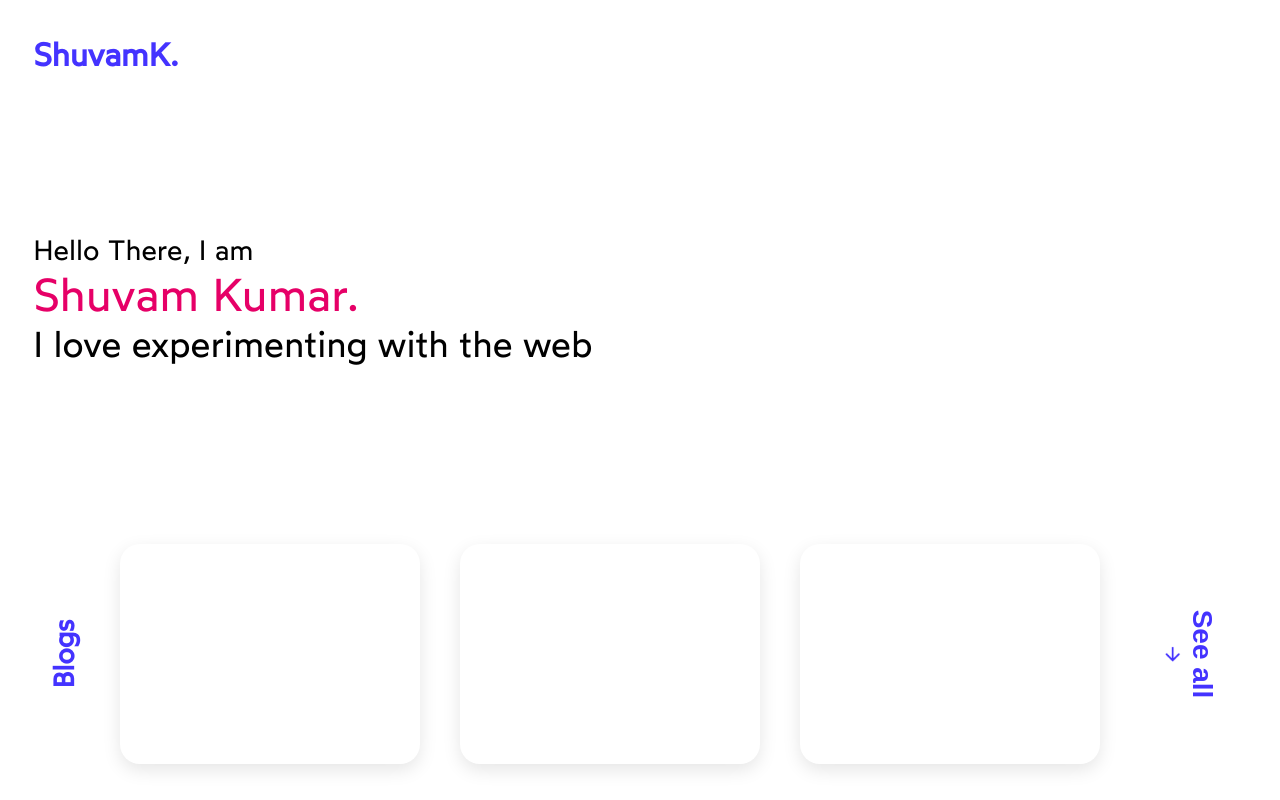
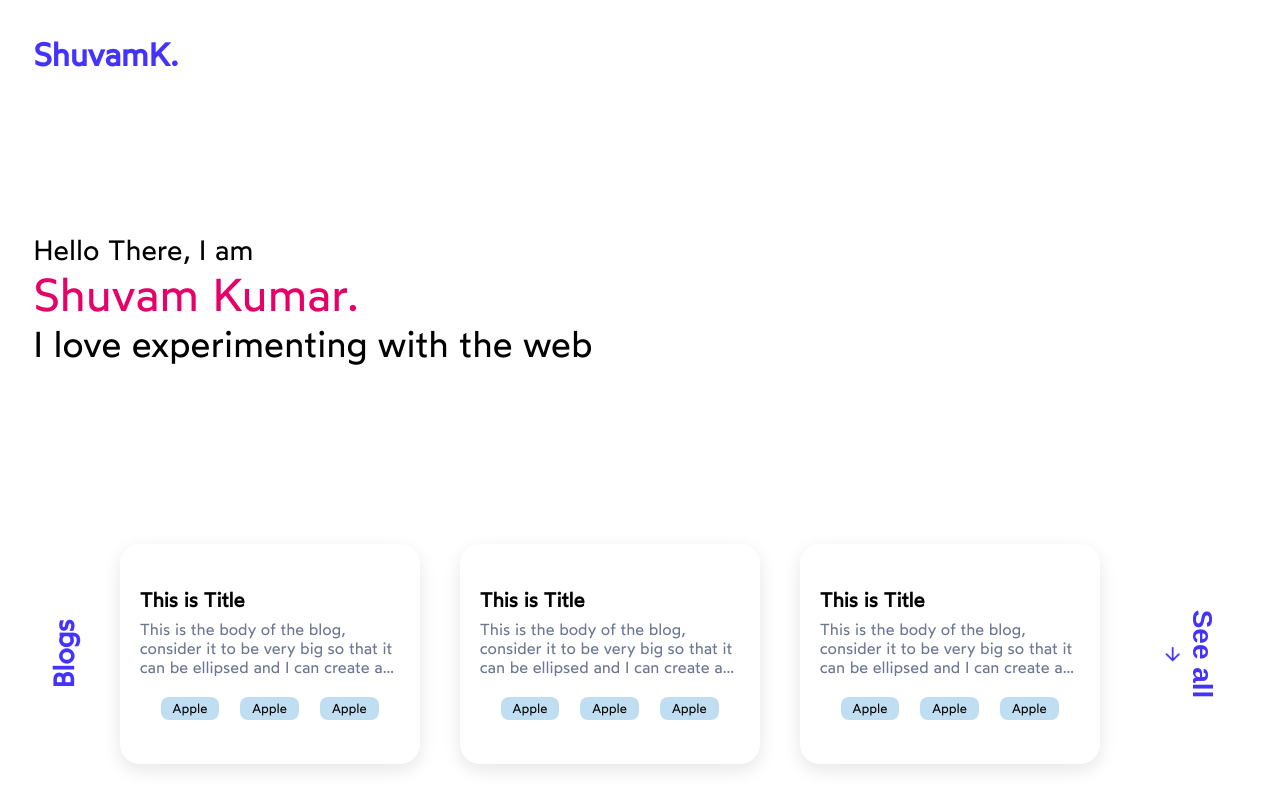
Before and after one commit to shuvamk/shuvamk.github.io, a Next.js app: page / in a window 1280 px wide. Built offline with nearby package versions, Linux system fonts and the light colour scheme.

Commit message:
Card changes

```diff
--- a/components/home/footer/blogs/blogCard.js
+++ b/components/home/footer/blogs/blogCard.js
@@ -2,7 +2,21 @@ import React from "react";
 import styles from "./blogCard.module.css";
 
 function BlogCard() {
-  return <div className={styles.blogCard}></div>;
+  return (
+    <div className={styles.blogCard}>
+      <div className={styles.title}>This is Title</div>
+      <div className={styles.description}>
+        This is the body of the blog, consider it to be very big so that it can
+        be ellipsed and I can create a good design for all muy blogs. This has
+        nothing to do with apple and mango.
+      </div>
+      <div className={styles.taglist}>
+        <div className={styles.tag}>Apple</div>
+        <div className={styles.tag}>Apple</div>
+        <div className={styles.tag}>Apple</div>
+      </div>
+    </div>
+  );
 }
 
 export default BlogCard;
--- a/components/home/footer/blogs/blogCard.module.css
+++ b/components/home/footer/blogs/blogCard.module.css
@@ -1,4 +1,8 @@
 .blogCard {
+  display: flex;
+  justify-content: center;
+  cursor: pointer;
+  flex-direction: column;
   height: 220px;
   width: 300px;
   margin: 20px;
@@ -7,4 +11,45 @@
   border-top-right-radius: 20px;
   border-bottom-left-radius: 20px;
   border-bottom-right-radius: 20px;
+  padding: 20px;
 }
+
+.blogCard:hover .title {
+  color: #e60067;
+}
+.title {
+  font-size: 20px;
+  font-weight: 600;
+  overflow: hidden;
+  text-overflow: ellipsis;
+}
+
+/* .title:hover {
+  color: #e60067;
+} */
+
+.description {
+  margin-block: 8px;
+  font-size: 16px;
+  overflow: hidden;
+  text-overflow: ellipsis;
+  -webkit-line-clamp: 3;
+  display: -webkit-box;
+  -webkit-box-orient: vertical;
+  color: #6c7693;
+}
+
+.taglist {
+  display: flex;
+  flex-wrap: wrap;
+  justify-content: space-evenly;
+  margin-top: 12px;
+}
+
+.tag {
+  background-color: #c0def2;
+  padding-inline: 12px;
+  padding-block: 4px;
+  font-size: 13px;
+  border-radius: 8px;
+}
```
